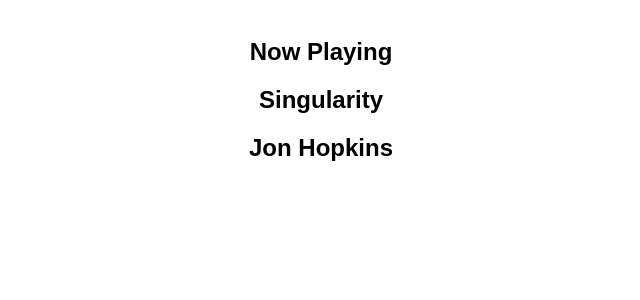
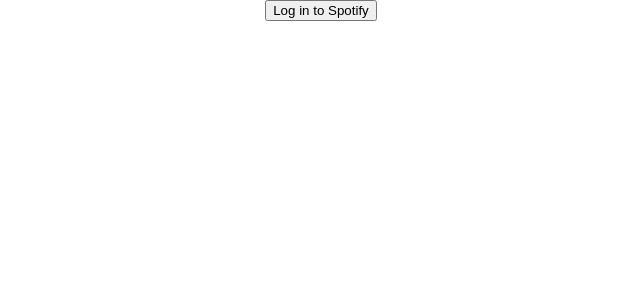
Before and after one commit to nwesthoff/rasphub, a React (Create React App) app: page / in a window 1280 px wide. Shown: the top 300 px of the page, without its empty margins (319-959 px from the left). Built offline with nearby package versions, Linux system fonts and the light colour scheme.

Commit message:
app shows the currently playing track on Spotify

```diff
--- a/package.json
+++ b/package.json
@@ -3,6 +3,7 @@
   "version": "0.1.0",
   "private": true,
   "dependencies": {
+    "query-string": "^6.1.0",
     "react": "^16.4.0",
     "react-dom": "^16.4.0",
     "react-scripts": "1.1.4"
--- a/src/App.js
+++ b/src/App.js
@@ -1,30 +1,31 @@
 import React, { Component } from 'react';
 import './App.css';
+import queryString from 'query-string'
 
 
 class PlayerStatus extends Component {
   render(){
+    let status = ""
+
+    this.props.status ? status = "Now Playing" : status = "Played Last"
+
     return(
-      <h2 className="player__status">Now Playing</h2>
+      <h2 className="player__status">{status}</h2>
     )
   }
 }
 
 class PlayerTitle extends Component {
   render(){
-    let title = "Singularity"
-
     return(
-      <h2 className="player__title">{title}</h2>
+      <h2 className="player__title">{this.props.title}</h2>
     )
   }
 }
 
 class PlayerArtists extends Component {
   render(){
-    let artists = [
-      "Jon Hopkins"
-    ]
+    let artists = this.props.artists.map(x => x.name).toString()
 
     return(
       <h2 className="player__artists">{artists}</h2>
@@ -32,18 +33,72 @@
   }
 }
 
+class Button extends Component {
+  render(){
+    return (
+      <button onClick={() => window.location='http://localhost:8888/login'}>Log in to Spotify</button>
+    )
+  }
+}
+
 class Player extends Component {
+  constructor() {
+    super()
+    this.state = {
+      user: {},
+      player: {}
+    }
+  }
+
+  componentDidMount() {
+    let parsed = queryString.parse(window.location.search)
+    let accessToken = parsed.access_token
+
+    if (accessToken) {
+      fetch('https://api.spotify.com/v1/me', {
+        headers: {'Authorization': 'Bearer ' + accessToken}
+      })
+      .then(response => response.json())
+      .then(userData => this.setState({
+          user: {
+            name: userData.display_name
+          }
+        }
+      ))
+
+      fetch('https://api.spotify.com/v1/me/player', {
+        headers: {'Authorization': 'Bearer ' + accessToken}
+      })
+      .then(response => response.json())
+      .then(playerData => this.setState(
+        {player: {
+          item: playerData.item,
+          is_playing: playerData.is_playing
+        }}
+      ))
+    }
+  }
+
   render() {
+
+
     return (
-      <section className="section">
-        <div>
-          <img />
-        </div>
-        <div>
-          <PlayerStatus />
-          <PlayerTitle />
-          <PlayerArtists />
-        </div>
+
+      <section className="player">
+        { this.state.user.name ?
+          <div>
+            <div>
+              <img className="player_art" alt=""/>
+            </div>
+            {this.state.player.is_playing ?
+              <div>
+                  <PlayerStatus status={this.state.player.is_playing}/>
+                  <PlayerTitle title={this.state.player.item.name}/>
+                  <PlayerArtists artists={this.state.player.item.artists} />
+              </div> : <h2>Loading...</h2>
+            }
+          </div> : <Button />
+        }
       </section>
     )
   }
@@ -51,7 +106,6 @@
 
 class App extends Component {
   render() {
-
     return (
       <div className="App">
         <Player />
```
Also changed, not shown: 1 other file (tests, documents, lock files or other folders).
